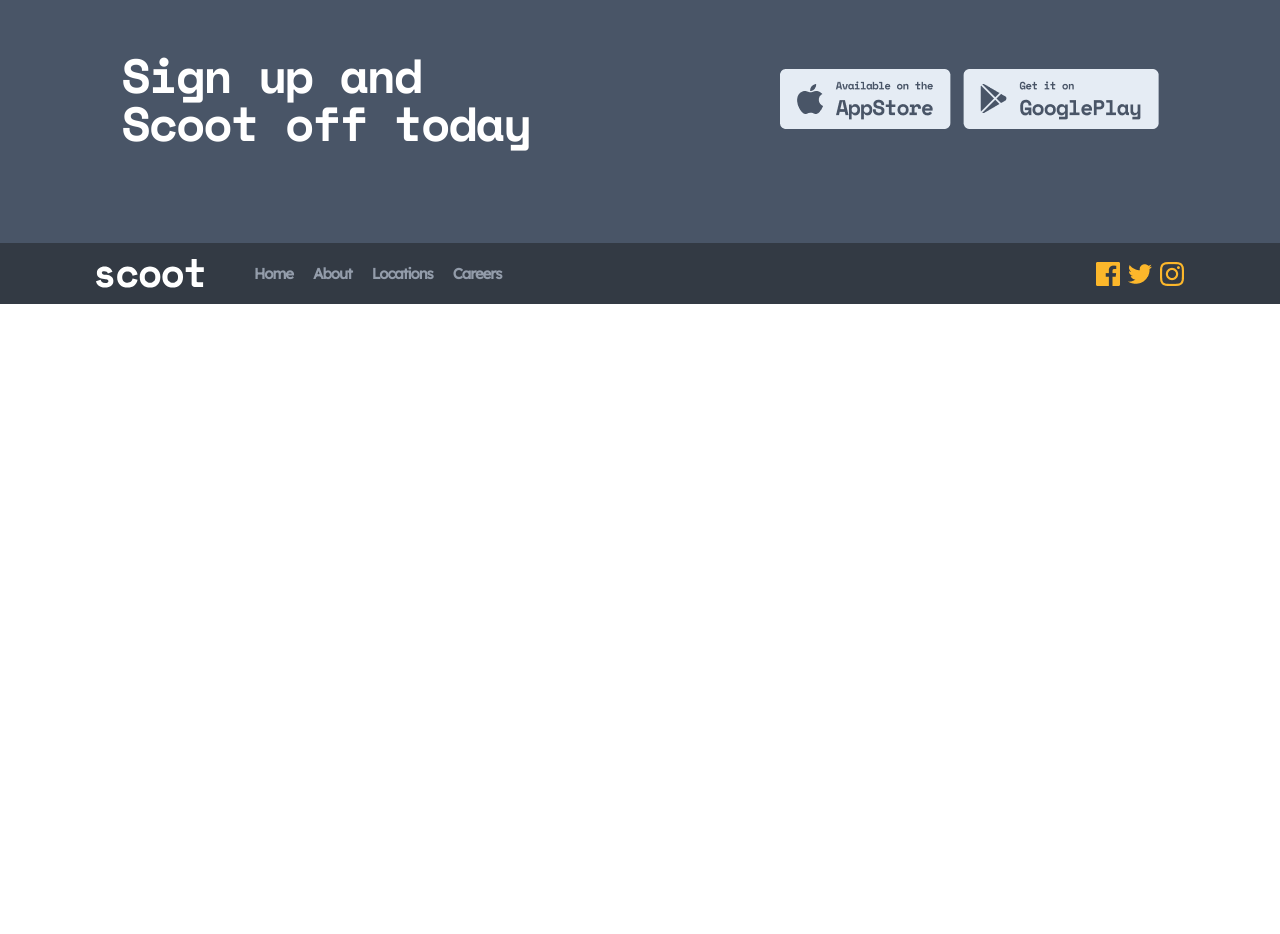
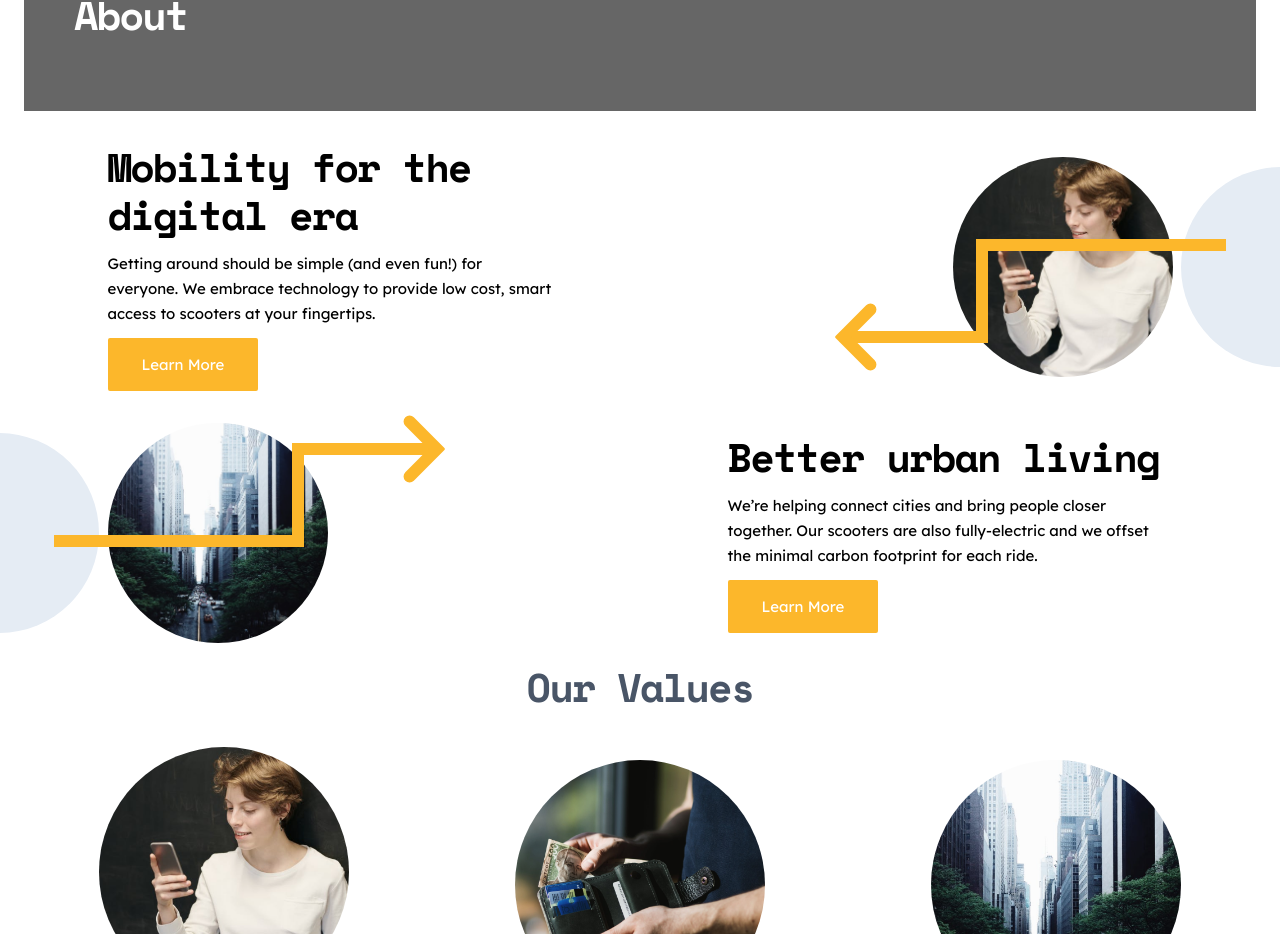
Before and after one commit to sathuli2710/scoot-web, a React (Vite) app: page /about in a window 1280 px wide. Shown: the part 166-1100 px from the top of the page. Before the commit the page ends 800 px from the top, so only its background shows below. Built offline with nearby package versions, Linux system fonts and the light colour scheme; the HTML template or start-up script is replaced by a standard one.

Commit message:
About page is completed

```diff
--- /dev/null
+++ b/src/components/Accordion.tsx
@@ -0,0 +1,36 @@
+import { useState } from "react";
+
+const Accordion = ({
+  title = "How do I download the app?",
+  description = "To download the Scoot app, you can search “Scoot” in both the App and Google Play stores. An even simpler way to do it would be to click the relevant link at the bottom of this page and you’ll be re-directed to the correct page.",
+  isOpen = false,
+}) => {
+  const [isAccordionOpen, setAccordionOpen] = useState(isOpen);
+  return (
+    <div
+      className="w-full bg-lightgrey p-6 text-darknavy"
+      onClick={() => setAccordionOpen(!isAccordionOpen)}
+    >
+      <div className="overflow-hidden duration-500 ease-in-out">
+        <div className="flex justify-between items-center cursor-pointer gap-3">
+          <h4 className="text-h4">{title}</h4>
+          <svg
+            width="18"
+            height="13"
+            viewBox="0 0 18 13"
+            fill="none"
+            xmlns="http://www.w3.org/2000/svg"
+            className={`flex-shrink-0 ${
+              isAccordionOpen ? "rotate-180" : "rotate-0"
+            } duration-500 ease-in-out`}
+          >
+            <path d="M2 2L10 10L18 2" stroke="#FCB72B" stroke-width="3" />
+          </svg>
+        </div>
+        {isAccordionOpen && <p className="text-body mt-4">{description}</p>}
+      </div>
+    </div>
+  );
+};
+
+export default Accordion;
--- a/src/components/GridSection.tsx
+++ b/src/components/GridSection.tsx
@@ -1,17 +1,18 @@
 import Button from "./Button";
 import CircleComp from "./CircleComp";
 import personwithmobile from "../assets/personwithmobile.png";
-import { gridSectionData } from "../constants/gridSectionData";
+import { topGridSectionData } from "../constants/gridSectionData";
 
 type GridSectionCompProps = {
   title: string;
   description: string;
-  btntext: string;
+  btntext?: string;
   imgSrc: string;
   isInverse: boolean;
+  isButton?: boolean;
 };
 
-const GridSectionComp = ({
+export const GridSectionComp = ({
   title = "Easy to use riding telemetry",
   description = `The Scoot app is available with riding telemetry. This means it can
   show you your average speed, how long you've been using the scooter,
@@ -20,6 +21,7 @@ const GridSectionComp = ({
   btntext = "Learn More",
   imgSrc = personwithmobile,
   isInverse = false,
+  isButton = true,
 }: GridSectionCompProps) => {
   return (
     <div
@@ -56,7 +58,7 @@ const GridSectionComp = ({
       <div className="lg:w-[445px] w-[250px] flex flex-col gap-y-3 lg:items-start items-center text-center lg:text-start">
         <h3 className="text-h3 w-full">{title}</h3>
         <p className="text-body w-full">{description}</p>
-        <Button btnText={btntext} variant="filled" />
+        {isButton && <Button btnText={btntext} variant="filled" />}
       </div>
     </div>
   );
@@ -65,7 +67,7 @@ const GridSectionComp = ({
 const GridSection = () => {
   return (
     <div>
-      {gridSectionData.map((grid, idx) => (
+      {topGridSectionData.map((grid, idx) => (
         <GridSectionComp
           key={grid.id}
           {...grid}
--- /dev/null
+++ b/src/components/PageHeadingComp.tsx
@@ -0,0 +1,13 @@
+const PageHeadingComp = ({ bgSrc = "", title = "" }) => {
+  return (
+    <div
+      className={`relative w-full h-[200px] overflow-hidden bg-[url('${bgSrc}')] bg-center bg-fill bg-no-repeat before:content-[''] before:absolute before:inset-0 before:bg-black before:bg-opacity-60`}
+    >
+      <h3 className="w-full lg:w-max absolute top-[80px] lg:left-[50px] z-100 text-white text-h3 opacity-100 lg:text-start text-center">
+        {title}
+      </h3>
+    </div>
+  );
+};
+
+export default PageHeadingComp;
--- /dev/null
+++ b/src/components/Value.tsx
@@ -0,0 +1,25 @@
+import { personwithmobile } from "../assets";
+
+const Value = ({
+  title = "",
+  description = "",
+  imgSrc = personwithmobile,
+  number = 1,
+}) => {
+  return (
+    <div className="w-fit p-4">
+      <div className="relative w-[250px] h-[250px]">
+        <img src={imgSrc} className="rounded-full"></img>
+        <div className="absolute -bottom-[40px] left-1/2 -translate-x-1/2 w-[80px] h-[80px] bg-yellow rounded-full grid place-items-center text-h4 text-darknavy">
+          {number > 9 ? number : `0${number}`}
+        </div>
+      </div>
+      <h4 className="text-h4 text-center mt-[50px] text-darknavy">{title}</h4>
+      <p className="text-body text-center mt-[20px] text-dimgrey w-[250px]">
+        {description}
+      </p>
+    </div>
+  );
+};
+
+export default Value;
--- /dev/null
+++ b/src/constants/aboutPageData.ts
@@ -0,0 +1,67 @@
+import { city, personwithmobile, wallet } from "../assets";
+
+export const valuesData = [
+  {
+    id: 1,
+    title: "Our tech",
+    description:
+      "We’re using cutting edge technology to drive accessible urban transportation forward. Our fully electric scooters are a joy to ride!",
+    imgSrc: personwithmobile,
+  },
+  {
+    id: 2,
+    title: "Our integrity",
+    description:
+      "We are fully committed to deliver a great yet safe, sustainable micro-mobility experience in every city we serve.",
+    imgSrc: wallet,
+  },
+  {
+    id: 3,
+    title: "Our community",
+    description:
+      "We support every community we serve. All workers are paid a living wage based on their location and are Scoot employees.",
+    imgSrc: city,
+  },
+];
+
+export const howItWorksAccordionData = [
+  {
+    id: 1,
+    title: "How do I download the app?",
+    description:
+      "To download the Scoot app, you can search “Scoot” in both the App and Google Play stores. An even simpler way to do it would be to click the relevant link at the bottom of this page and you’ll be re-directed to the correct page.",
+  },
+  {
+    id: 2,
+    title: "Can I find a nearby Scoots?",
+    description:
+      "To download the Scoot app, you can search “Scoot” in both the App and Google Play stores. An even simpler way to do it would be to click the relevant link at the bottom of this page and you’ll be re-directed to the correct page.",
+  },
+  {
+    id: 3,
+    title: "Do I need a license to ride?",
+    description:
+      "To download the Scoot app, you can search “Scoot” in both the App and Google Play stores. An even simpler way to do it would be to click the relevant link at the bottom of this page and you’ll be re-directed to the correct page.",
+  },
+];
+
+export const safeDrivingAccordionData = [
+  {
+    id: 1,
+    title: "Should I wear a helmet?",
+    description:
+      "Yes, please do! All cities have different laws. But we strongly strongly strongly recommend always wearing a helmet regardless of the local laws. We like you and we want you to be as safe as possible while Scooting.",
+  },
+  {
+    id: 2,
+    title: "How about the rules & regulations?",
+    description:
+      "To download the Scoot app, you can search “Scoot” in both the App and Google Play stores. An even simpler way to do it would be to click the relevant link at the bottom of this page and you’ll be re-directed to the correct page.",
+  },
+  {
+    id: 3,
+    title: "What if I damage my Scoot?",
+    description:
+      "To download the Scoot app, you can search “Scoot” in both the App and Google Play stores. An even simpler way to do it would be to click the relevant link at the bottom of this page and you’ll be re-directed to the correct page.",
+  },
+];
--- a/src/constants/gridSectionData.ts
+++ b/src/constants/gridSectionData.ts
@@ -1,12 +1,14 @@
 import { city, personwithmobile, wallet } from "../assets";
 
-export const gridSectionData: {
+type GridData = {
   id: number;
   title: string;
   description: string;
-  btntext: string;
+  btntext?: string;
   imgSrc: string;
-}[] = [
+};
+
+export const topGridSectionData: GridData[] = [
   {
     id: 1,
     title: "Easy to use riding telemetry",
@@ -32,3 +34,20 @@ export const gridSectionData: {
     imgSrc: wallet,
   },
 ];
+
+export const aboutGridSectionData: GridData[] = [
+  {
+    id: 1,
+    title: "Mobility for the digital era",
+    description:
+      "Getting around should be simple (and even fun!) for everyone. We embrace technology to provide low cost, smart access to scooters at your fingertips.",
+    imgSrc: personwithmobile,
+  },
+  {
+    id: 2,
+    title: "Better urban living",
+    description:
+      "We’re helping connect cities and bring people closer together. Our scooters are also fully-electric and we offset the minimal carbon footprint for each ride.",
+    imgSrc: city,
+  },
+];
--- a/src/pages/About.tsx
+++ b/src/pages/About.tsx
@@ -1,5 +1,66 @@
+import { aboutGridSectionData } from "../constants/gridSectionData";
+import { GridSectionComp } from "../components/GridSection";
+import Value from "../components/Value";
+import {
+  howItWorksAccordionData,
+  safeDrivingAccordionData,
+  valuesData,
+} from "../constants/aboutPageData";
+import Accordion from "../components/Accordion";
+import PageHeadingComp from "../components/PageHeadingComp";
+
 const About: React.FC = () => {
-  return <div>About</div>;
+  return (
+    <main className="px-6">
+      <PageHeadingComp title="About" bgSrc="/aboutBg.png" />
+      <div>
+        {aboutGridSectionData.map((grid, idx) => (
+          <GridSectionComp
+            key={grid.id}
+            {...grid}
+            isInverse={idx % 2 === 1 ? true : false}
+          />
+        ))}
+      </div>
+      <h3 className="text-h3 text-darknavy text-center my-5">Our Values</h3>
+      <div className="flex flex-col lg:flex-row items-center justify-around gap-4">
+        {valuesData.map((valueData, idx) => (
+          <Value
+            key={valueData?.id}
+            title={valueData?.title}
+            description={valueData?.description}
+            imgSrc={valueData?.imgSrc}
+            number={idx}
+          />
+        ))}
+      </div>
+      <h3 className="text-h3 text-darknavy text-center my-5">FAQs</h3>
+      <div className="flex justify-between lg:items-start items-center flex-col lg:flex-row gap-6">
+        <h4 className="text-h4 text-darknavy">How it Works</h4>
+        <div className="flex flex-col gap-4 w-full lg:w-[730px]">
+          {howItWorksAccordionData.map((accordionData, idx) => (
+            <Accordion
+              title={accordionData?.title}
+              description={accordionData?.description}
+              isOpen={idx === 0 ? true : false}
+            />
+          ))}
+        </div>
+      </div>
+      <div className="flex justify-between lg:items-start items-center flex-col lg:flex-row gap-6 my-12">
+        <h4 className="text-h4 text-darknavy">Safe Driving</h4>
+        <div className="flex flex-col gap-4 w-full lg:w-[730px]">
+          {safeDrivingAccordionData.map((accordionData, idx) => (
+            <Accordion
+              title={accordionData?.title}
+              description={accordionData?.description}
+              isOpen={idx === 0 ? true : false}
+            />
+          ))}
+        </div>
+      </div>
+    </main>
+  );
 };
 
 export default About;
--- a/tsconfig.json
+++ b/tsconfig.json
@@ -20,6 +20,6 @@
     "noUnusedParameters": true,
     "noFallthroughCasesInSwitch": true
   },
-  "include": ["src"],
+  "include": ["src", "src/assets"],
   "references": [{ "path": "./tsconfig.node.json" }]
 }
```
Also changed, not shown: public/aboutBg.png (added).
